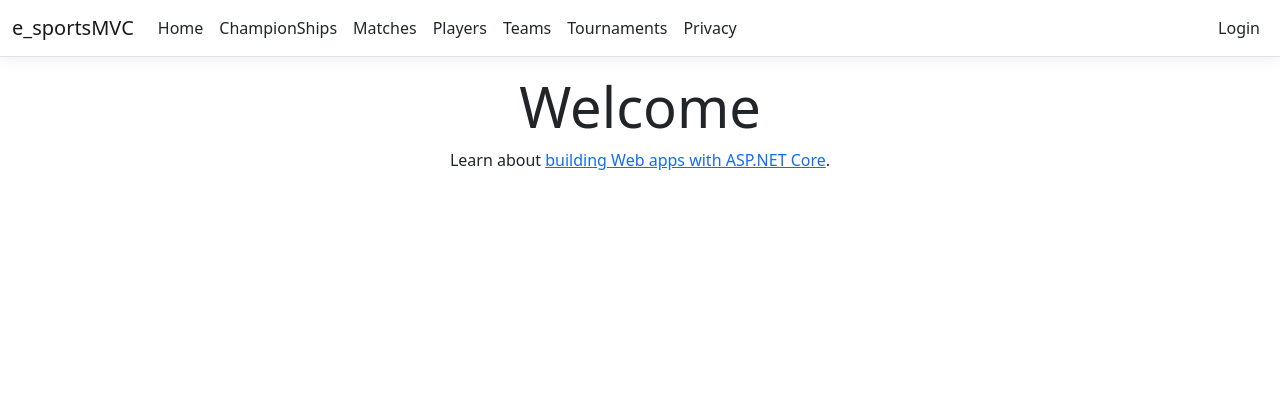
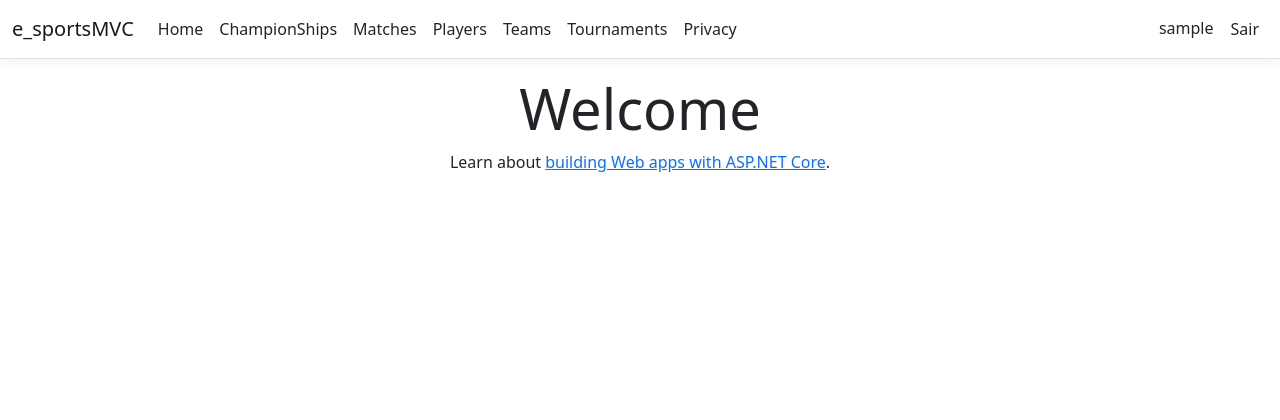
Before and after one commit to i240109-netizen/e-sportsMVC, an ASP.NET Core app: page / in a window 1280 px wide. Shown: the top 420 px of the page. Run offline with ASP.NET Core 8, Linux system fonts and the light colour scheme; the visitor is signed in with stand-in values (Sample User, id 1); style sheets or scripts are compiled from the project's sources.

Commit message:
Show account navigation based on authentication

```diff
--- a/e-sportsMVC/Views/Shared/_Layout.cshtml
+++ b/e-sportsMVC/Views/Shared/_Layout.cshtml
@@ -19,33 +19,32 @@
                 </button>
                 <div class="navbar-collapse collapse d-sm-inline-flex justify-content-between">
                     <ul class="navbar-nav flex-grow-1">
-                        <li class="nav-item">
-                            <a class="nav-link text-dark" asp-area="" asp-controller="Home" asp-action="Index">Home</a>
-                        </li>
-                        <li class="nav-item">
-                            <a class="nav-link text-dark" asp-area="" asp-controller="Home" asp-action="ChampionShips">ChampionShips</a>
-                        </li>
-                        <li class="nav-item">
-                            <a class="nav-link text-dark" asp-area="" asp-controller="Home" asp-action="Matches">Matches</a>
-                        </li>
-                        <li class="nav-item">
-                            <a class="nav-link text-dark" asp-area="" asp-controller="Home" asp-action="Players">Players</a>
-                        </li>
-                        <li class="nav-item">
-                            <a class="nav-link text-dark" asp-area="" asp-controller="Home" asp-action="Teams">Teams</a>
-                        </li>
-                        <li class="nav-item">
-                            <a class="nav-link text-dark" asp-area="" asp-controller="Home" asp-action="Tournaments">Tournaments</a>
-                        </li>
-                        <li class="nav-item">
-                            <a class="nav-link text-dark" asp-area="" asp-controller="Home" asp-action="Privacy">Privacy</a>
-                        </li>
-                        </ul>
-
+                        @if (User.Identity?.IsAuthenticated == true)
+                        {
+                            <li class="nav-item"><a class="nav-link text-dark" asp-controller="Home" asp-action="Index">Home</a></li>
+                            <li class="nav-item"><a class="nav-link text-dark" asp-controller="Home" asp-action="ChampionShips">ChampionShips</a></li>
+                            <li class="nav-item"><a class="nav-link text-dark" asp-controller="Home" asp-action="Matches">Matches</a></li>
+                            <li class="nav-item"><a class="nav-link text-dark" asp-controller="Home" asp-action="Players">Players</a></li>
+                            <li class="nav-item"><a class="nav-link text-dark" asp-controller="Home" asp-action="Teams">Teams</a></li>
+                            <li class="nav-item"><a class="nav-link text-dark" asp-controller="Home" asp-action="Tournaments">Tournaments</a></li>
+                            <li class="nav-item"><a class="nav-link text-dark" asp-controller="Home" asp-action="Privacy">Privacy</a></li>
+                        }
+                    </ul>
                     <ul class="navbar-nav navbar-right">
-                        <li class="nav-item">
-                            <a class="nav-link text-dark" asp-area="" asp-controller="Home" asp-action="Login">Login</a>
-                        </li>
+                        @if (User.Identity?.IsAuthenticated == true)
+                        {
+                            <li class="nav-item"><span class="nav-link text-dark">@User.Identity.Name</span></li>
+                            <li class="nav-item">
+                                <form asp-controller="Account" asp-action="Logout" method="post">
+                                    <button type="submit" class="nav-link btn btn-link text-dark">Sair</button>
+                                </form>
+                            </li>
+                        }
+                        else
+                        {
+                            <li class="nav-item"><a class="nav-link text-dark" asp-controller="Account" asp-action="Login">Entrar</a></li>
+                            <li class="nav-item"><a class="nav-link text-dark" asp-controller="Account" asp-action="Register">Criar conta</a></li>
+                        }
                     </ul>
                 </div>
             </div>
@@ -56,7 +55,6 @@
             @RenderBody()
         </main>
     </div>
-
     <footer class="border-top footer text-muted">
         <div class="container">
             &copy; 2026 - e_sportsMVC - <a asp-area="" asp-controller="Home" asp-action="Privacy">Privacy</a>
```
